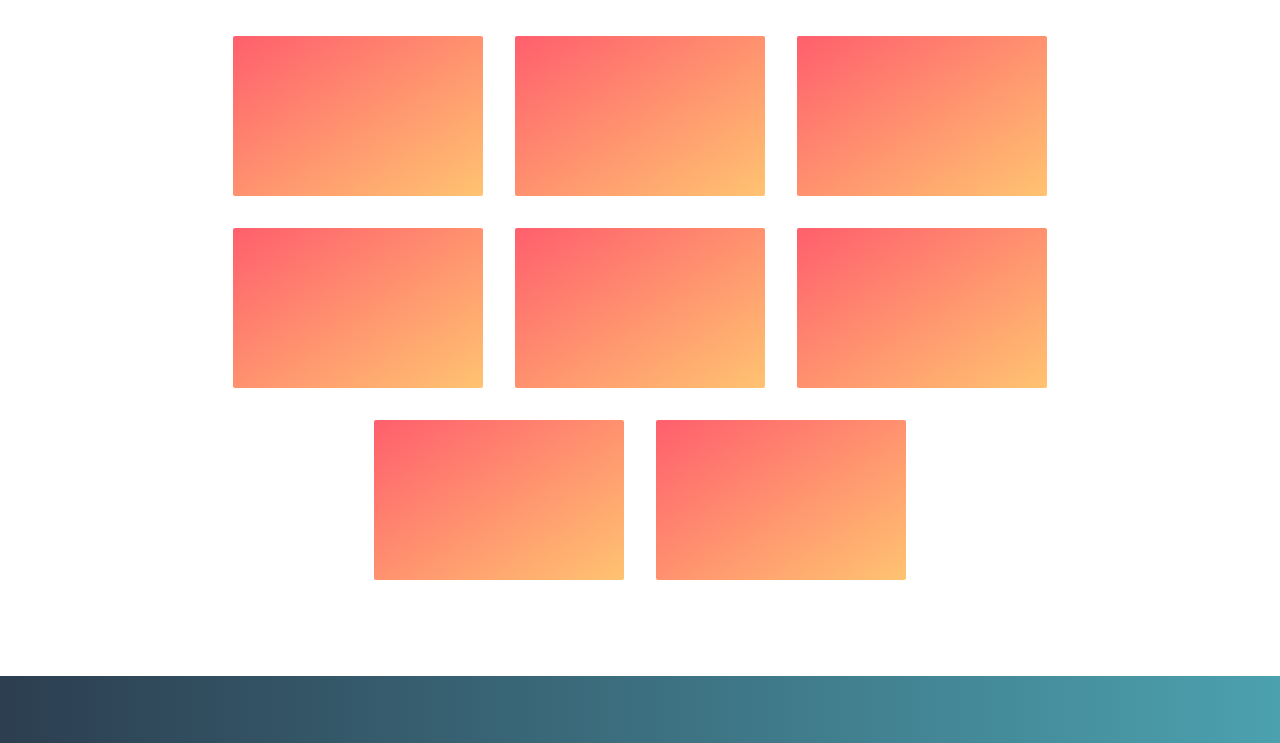
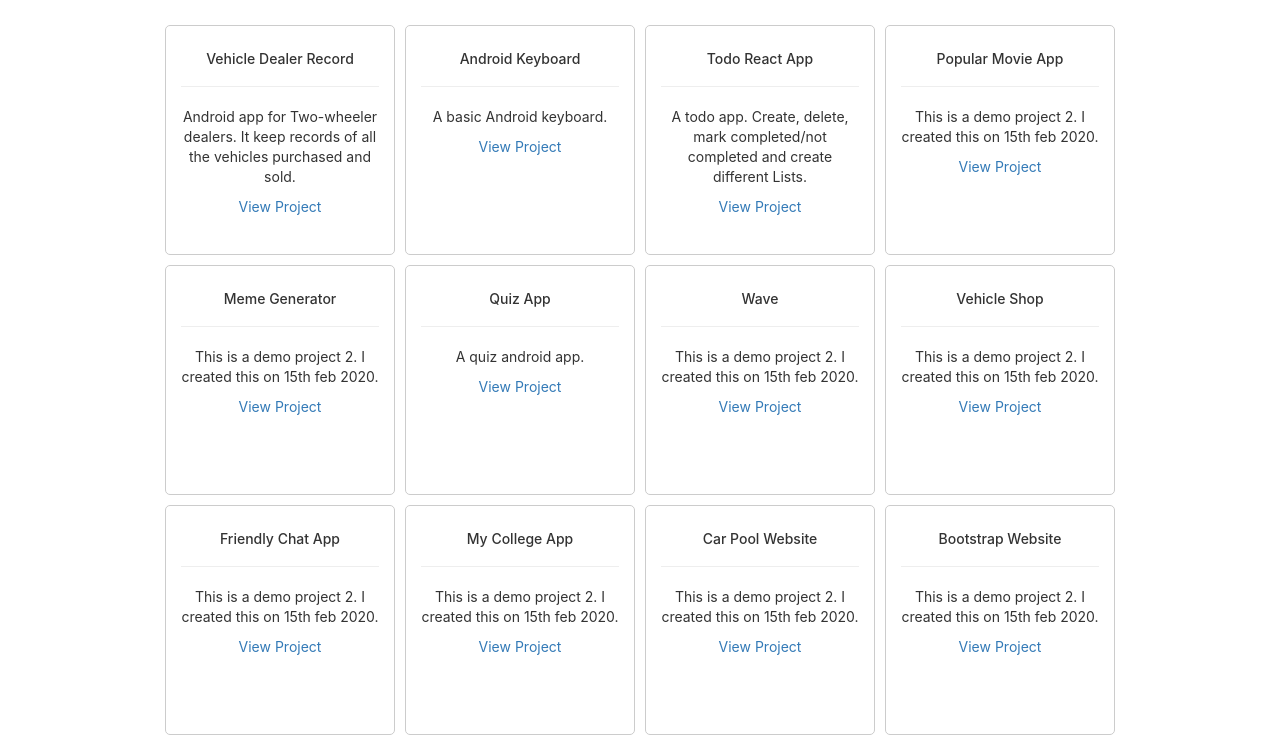
Before and after one commit to ShobhitSagar/portfolio, a React (Create React App) app: page / in a window 1280 px wide. Shown: the part 1400-2143 px from the top of the page. Built offline with nearby package versions, Linux system fonts and the light colour scheme.

Commit message:
Added projects and there links

```diff
--- a/src/assets/styles/Footer.css
+++ b/src/assets/styles/Footer.css
@@ -7,7 +7,7 @@ footer {
 }
 
 .col-sm-4 > a {
-	color: white;
+	color: rgba(232, 230, 227, 0.5);
 	font-size: 30px;
 	margin: 10px 20px;
 	text-decoration: none;
@@ -17,7 +17,7 @@ footer {
 
 .col-sm-4 > a:hover {
 	transform: scale(1.03);
-	color: #ccc;
+	color: white;
 }
 
 /* .footer-div > div:nth-child(1) {
--- a/src/assets/styles/Project.css
+++ b/src/assets/styles/Project.css
@@ -1,17 +1,49 @@
 .proj-div {
+	width: 230px;
+	height: 230px;
+
+	border: 1px solid #ccc;
+	padding: 15px;
+	border-radius: 0.5rem;
+	margin: 5px;
+}
+
+@media only screen and (max-width: 790px) {
+	.proj-div {
+		width: 200px;
+		height: auto;
+	}
+}
+
+@media only screen and (max-width: 600px) {
+	.proj-div {
+		width: 80%;
+		height: auto;
+	}
+}
+
+/* .proj-div {
 	height: 160px;
 	width: 250px;
 
 	margin: 16px;
-	background-image: linear-gradient(to right bottom, #ff5f6d, #ffc371);
+	padding: 0 10px;
+	background-color: #212121b2;
 	border-radius: 0.2rem;
 
 	transition: transform 0.3s;
+
+	display: flex;
+	flex-direction: column;
+	justify-content: center;
+	align-items: center;
+
+	color: white;
 }
 
 .proj-div:hover {
     cursor: pointer;
-	transform: scale(1.05);
+	transform: scale(1.05) rotate(-2deg);
 
 	box-shadow: 0 0 16px #ccc;
 }
@@ -35,4 +67,6 @@
         width: 80%;
 		height: 150px;
 	}
-}
+} */
+
+/* background-image: linear-gradient(to right bottom, #ff5f6d, #ffc371); */
--- a/src/components/Alert.js
+++ b/src/components/Alert.js
@@ -4,7 +4,7 @@ import '../assets/styles/Alert.css'
 
 // animate__slideOutUp
 function Alert(msg) {
-	const [myAlert, setMyAlert] = useContext(AppContext)
+	const [myAlert] = useContext(AppContext)
 
 	return (
 		<div className='alert-div'>
--- a/src/components/Projects/Project.js
+++ b/src/components/Projects/Project.js
@@ -1,14 +1,17 @@
 import React from 'react'
 import '../../assets/styles/Project.css'
-import my_img from '../my_image.jpeg'
 
 function Project({ proj }) {
 	return (
-		<div className='proj-div'>
-			{/* <img src={my_img} alt="" />
-			<span>{proj.title}</span>
-			<br />
-			<small>{proj.desc}</small> */}
+		<div class='proj-div'>
+			<h5 class=''>{proj.title}</h5>
+			<section>
+				<hr />
+				<p>{proj.desc}</p>
+				<a target='_blank' href={proj.link}>
+					View Project
+				</a>
+			</section>
 		</div>
 	)
 }
--- a/src/components/Projects/Projects.js
+++ b/src/components/Projects/Projects.js
@@ -3,46 +3,88 @@ import Project from './Project'
 import uuid from 'react-uuid'
 
 function Projets() {
-	const [projects, setProjects] = useState([
+	const [projects] = useState([
 		{
-			id: '1',
-			title: 'Demo Project 1',
-			desc: 'This is a demo project 1. I created this on 15th feb 20202.',
+			title: 'Vehicle Dealer Record',
+			desc:
+				'Android app for Two-wheeler dealers. It keep records of all the vehicles purchased and sold.',
+			link: 'https://github.com/ShobhitSagar/VehicleSellPurchase',
 		},
 		{
-			id: '2',
-			title: 'Demo Project 2',
-			desc: 'This is a demo project 2. I created this on 15th feb 20202.',
+			title: 'Android Keyboard',
+			desc: 'A basic Android keyboard.',
+			link: 'https://github.com/ShobhitSagar/Simple-Keybard',
 		},
 		{
-			id: '2',
-			title: 'Demo Project 2',
-			desc: 'This is a demo project 2. I created this on 15th feb 20202.',
+			title: 'Todo React App',
+			desc:
+				'A todo app. Create, delete, mark completed/not completed and create different Lists.',
+			link: 'https://github.com/ShobhitSagar/To-Do-React-App',
 		},
 		{
-			id: '2',
-			title: 'Demo Project 2',
-			desc: 'This is a demo project 2. I created this on 15th feb 20202.',
+			title: 'Popular Movie App',
+			desc: 'This is a demo project 2. I created this on 15th feb 2020.',
+			link: 'https://github.com/ShobhitSagar/TMDB-App',
 		},
 		{
-			id: '2',
-			title: 'Demo Project 2',
-			desc: 'This is a demo project 2. I created this on 15th feb 20202.',
+			title: 'Meme Generator',
+			desc: 'This is a demo project 2. I created this on 15th feb 2020.',
+			link: 'https://github.com/ShobhitSagar/Meme-Generator-FCC',
 		},
 		{
-			id: '2',
-			title: 'Demo Project 2',
-			desc: 'This is a demo project 2. I created this on 15th feb 20202.',
+			title: 'Quiz App',
+			desc: 'A quiz android app.',
+			link: 'https://github.com/ShobhitSagar/Quiz',
 		},
 		{
-			id: '2',
-			title: 'Demo Project 2',
-			desc: 'This is a demo project 2. I created this on 15th feb 20202.',
+			title: 'Wave',
+			desc: 'This is a demo project 2. I created this on 15th feb 2020.',
+			link: 'https://github.com/ShobhitSagar/Wave',
 		},
 		{
-			id: '2',
-			title: 'Demo Project 2',
-			desc: 'This is a demo project 2. I created this on 15th feb 20202.',
+			title: 'Vehicle Shop',
+			desc: 'This is a demo project 2. I created this on 15th feb 2020.',
+			link: 'https://github.com/ShobhitSagar/TranspotWeb',
+		},
+		{
+			title: 'Friendly Chat App',
+			desc: 'This is a demo project 2. I created this on 15th feb 2020.',
+			link: 'https://github.com/ShobhitSagar/FriendlyChat',
+		},
+		{
+			title: 'My College App',
+			desc: 'This is a demo project 2. I created this on 15th feb 2020.',
+			link: 'https://github.com/ShobhitSagar/MyCollege',
+		},
+		{
+			title: 'Car Pool Website',
+			desc: 'This is a demo project 2. I created this on 15th feb 2020.',
+			link: 'https://github.com/ShobhitSagar/Car-Pool-Website',
+		},
+		{
+			title: 'Bootstrap Website',
+			desc: 'This is a demo project 2. I created this on 15th feb 2020.',
+			link: 'https://github.com/ShobhitSagar/ShobhitSagar.github.io',
+		},
+		{
+			title: 'Spin App',
+			desc: 'This is a demo project 2. I created this on 15th feb 2020.',
+			link: 'https://github.com/ShobhitSagar/Spin',
+		},
+		{
+			title: 'Wallpaper App',
+			desc: 'This is a demo project 2. I created this on 15th feb 2020.',
+			link: 'https://github.com/ShobhitSagar/WallsS',
+		},
+		{
+			title: 'Destiny App',
+			desc: 'This is a demo project 2. I created this on 15th feb 2020.',
+			link: 'https://github.com/ShobhitSagar/Destiny',
+		},
+		{
+			title: 'FB Realtime Database',
+			desc: 'This is a demo project 2. I created this on 15th feb 2020.',
+			link: 'https://github.com/ShobhitSagar/FirebaseTest',
 		},
 	])
 
```
Lines whose indentation alone changed are shown as unchanged.
